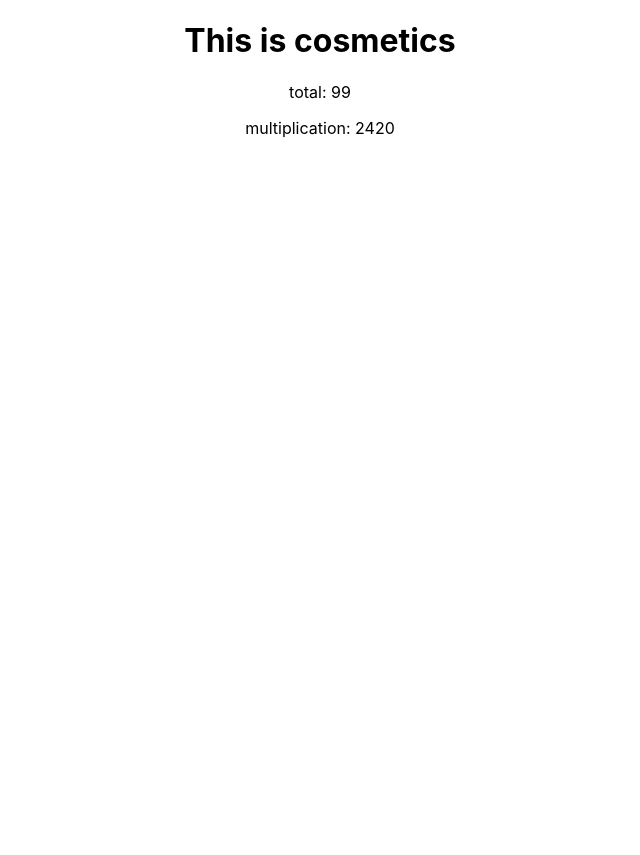
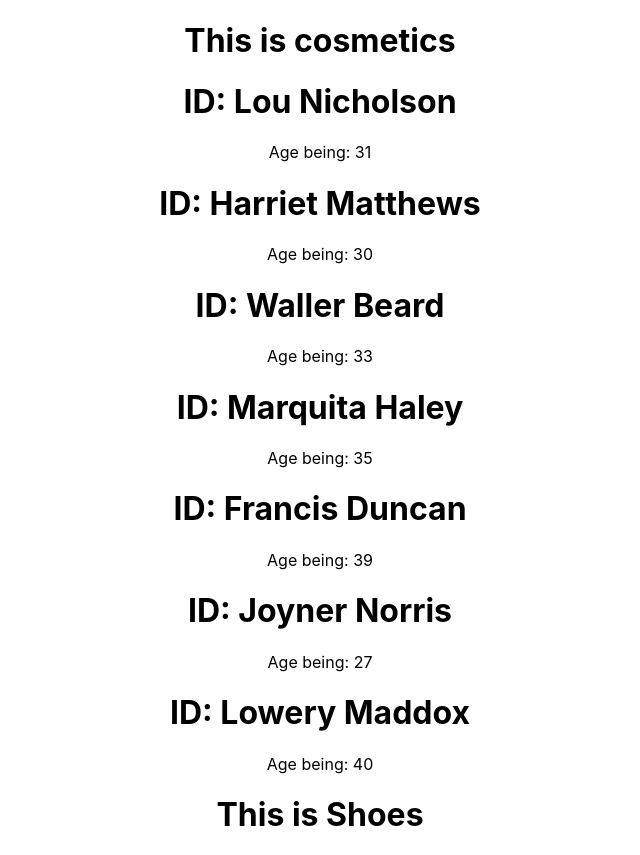
Before and after one commit to ahnafwarith/furry-fiesta, a React (Create React App) app: page / in a window 1280 px wide. Shown: the whole page, without its empty margins (320-960 px from the left). Before the commit the page ends 800 px from the top, so only its background shows below. Built offline with nearby package versions, Linux system fonts and the light colour scheme.

Commit message:
two ways to display data

```diff
--- a/src/App.js
+++ b/src/App.js
@@ -1,12 +1,14 @@
 import logo from './logo.svg';
 import './App.css';
 import Cosmetics from './components/Cosmetics/Cosmetics';
+import Shoes from './components/Shoes/Shoes';
 
 
 function App() {
   return (
     <div className="App">
       <Cosmetics></Cosmetics>
+      <Shoes></Shoes>
     </div>
   );
 }
--- /dev/null
+++ b/src/components/Cosmetics/Cosmetic.js
@@ -0,0 +1,14 @@
+import React from 'react';
+
+const Cosmetic = (props) => {
+    const { name, age } = props.cosmetic;
+    return (
+        <div>
+            {/* As every element needs to have a unique id */}
+            <h1>ID: {name}</h1>
+            <p>Age being: {age}</p>
+        </div>
+    );
+};
+
+export default Cosmetic;
--- a/src/components/Cosmetics/Cosmetics.js
+++ b/src/components/Cosmetics/Cosmetics.js
@@ -1,16 +1,99 @@
 import React from 'react';
-import { add, multiply } from '../../utilities/calculate';
+import Cosmetic from './Cosmetic';
 
 const Cosmetics = () => {
-    const first = 55;
+    /* const first = 55;
     const second = 44;
     const total = add(first, second)
-    const multiple = multiply(first, second)
+    const multiple = multiply(first, second) */
+    const cosmetics = [
+        {
+            "id": "6239931f6556a5a78f721b4d",
+            "index": 0,
+            "guid": "b34dfb23-211b-404b-bc11-66f36cc7d343",
+            "isActive": false,
+            "balance": "$3,552.27",
+            "picture": "http://placehold.it/32x32",
+            "age": 31,
+            "eyeColor": "brown",
+            "name": "Lou Nicholson"
+        },
+        {
+            "id": "6239931f290aa878dc5d0d36",
+            "index": 1,
+            "guid": "842dae4c-d3c3-4200-a545-680950df33ce",
+            "isActive": true,
+            "balance": "$3,928.72",
+            "picture": "http://placehold.it/32x32",
+            "age": 30,
+            "eyeColor": "brown",
+            "name": "Harriet Matthews"
+        },
+        {
+            "id": "6239931fa4067e37b3402bcb",
+            "index": 2,
+            "guid": "06fc77af-d311-42d6-81d8-110eb45e3a5d",
+            "isActive": true,
+            "balance": "$3,851.33",
+            "picture": "http://placehold.it/32x32",
+            "age": 33,
+            "eyeColor": "green",
+            "name": "Waller Beard"
+        },
+        {
+            "id": "6239931f77d807fa8264a65e",
+            "index": 3,
+            "guid": "9b3c3396-b9d3-4066-b964-388e66d6e99f",
+            "isActive": true,
+            "balance": "$2,182.44",
+            "picture": "http://placehold.it/32x32",
+            "age": 35,
+            "eyeColor": "blue",
+            "name": "Marquita Haley"
+        },
+        {
+            "id": "6239931f2853a44222262bf5",
+            "index": 4,
+            "guid": "fa062c37-f66a-48f7-879f-720b6392092e",
+            "isActive": false,
+            "balance": "$1,229.72",
+            "picture": "http://placehold.it/32x32",
+            "age": 39,
+            "eyeColor": "green",
+            "name": "Francis Duncan"
+        },
+        {
+            "id": "6239931f0b92fac0dad2824f",
+            "index": 5,
+            "guid": "d89e986a-a339-4bbb-910f-734b27e46438",
+            "isActive": false,
+            "balance": "$2,107.07",
+            "picture": "http://placehold.it/32x32",
+            "age": 27,
+            "eyeColor": "brown",
+            "name": "Joyner Norris"
+        },
+        {
+            "id": "6239931f8e301263372e1d40",
+            "index": 6,
+            "guid": "c420177a-95a6-42ea-90ec-3d110bfcbfbe",
+            "isActive": false,
+            "balance": "$3,342.59",
+            "picture": "http://placehold.it/32x32",
+            "age": 40,
+            "eyeColor": "brown",
+            "name": "Lowery Maddox"
+        }
+    ]
     return (
         <div>
             <h1>This is cosmetics</h1>
+            {
+                cosmetics.map(cosmetic => <Cosmetic key={cosmetic.id} cosmetic={cosmetic}></Cosmetic>)
+            }
+            {/*          <h1>This is cosmetics</h1>
             <p>total: {total} </p>
-            <p>multiplication: {multiple} </p>
+            <p>multiplication: {multiple} </p> */}
         </div>
     );
 };
--- a/src/components/Shoes/Shoes.js
+++ b/src/components/Shoes/Shoes.js
@@ -3,7 +3,7 @@ import React from 'react';
 const Shoes = () => {
     return (
         <div>
-
+            <h1>This is Shoes</h1>
         </div>
     );
 };
```
